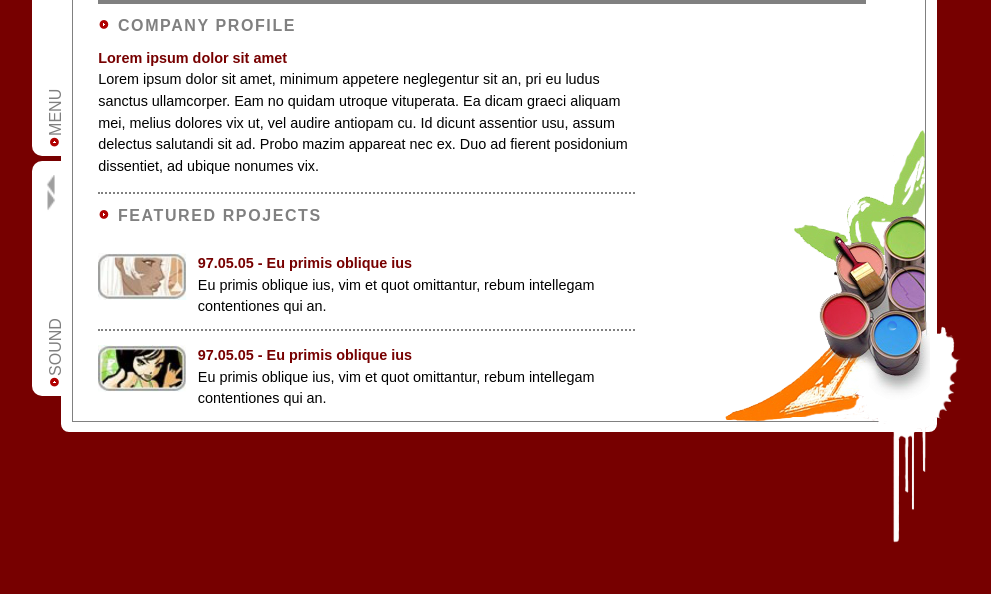
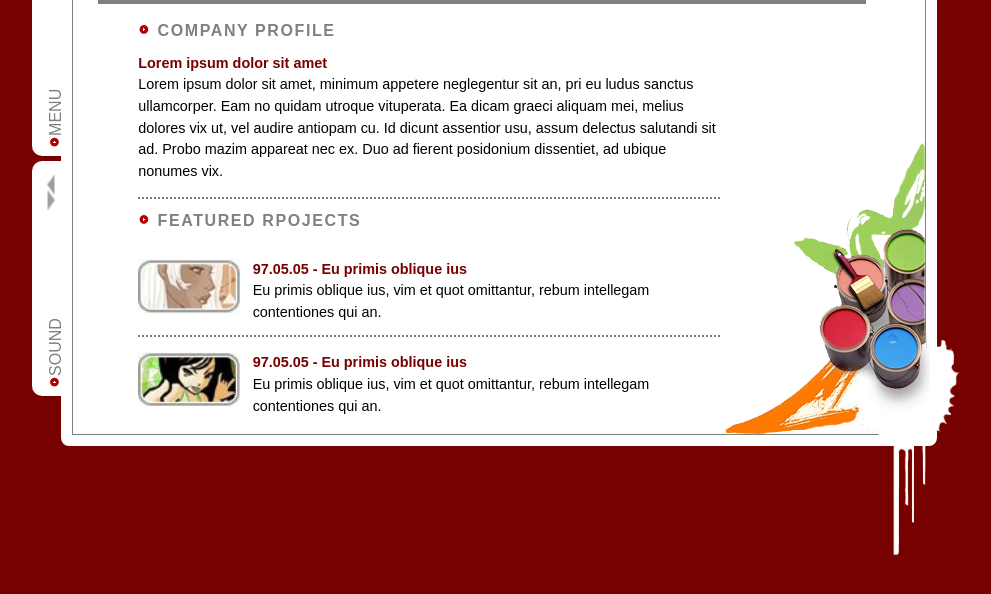
Before and after one commit to loftsmartpavelslabko/tiny, a website built with webpack: page index.html in a window 1280 px wide. Shown: the part 192-786 px from the top of the page, without its empty margins (141-1132 px from the left). Built offline with nearby package versions, Linux system fonts and the light colour scheme.

Commit message:
[ADD] html main-text -ref scss

```diff
--- a/index.html
+++ b/index.html
@@ -50,6 +50,7 @@
 		</div><!-- end letters-logo -->
 		</header><!-- end top -->
 		<main class="main-content">
+			<div class="main-text">
 			<h3 class="section-heading">COMPANY PROFILE</h3>
 			<section class="main-top-section">
 				<h4 class="main-top-heading">Lorem ipsum dolor sit amet</h4>
@@ -78,6 +79,7 @@
 					</p>
 			</section>
 			</div><!-- end main-section -->
+			</div><!-- end main-text -->
 		</main>
 		<img class="colors" src="images/index-new.png" alt="colors">
 		</div><!--end content-->
--- a/scss/styles.scss
+++ b/scss/styles.scss
@@ -114,9 +114,12 @@ $font-page: Arial, Helvetica, sans-serif;
 .main-top-section{
 	padding-bottom: 15px;
 	border-bottom: 2px dotted gray;
-	margin-right: 30%;
+	margin-right: 20%;
 }
 
+.main-text{
+	padding: 5px 0 5px 40px;
+}
 .section-heading{
 	padding: 10px 0;
 	font-family: $font-page;
@@ -147,6 +150,12 @@ $font-page: Arial, Helvetica, sans-serif;
 	color: black;
 }
 
+.main-section{
+	display: flex;
+	padding-top: 0.5%;
+	margin-right: 20%;
+}
+
 .sidebar{
 	position: absolute;
 	vertical-align: middle;
@@ -173,7 +182,7 @@ $font-page: Arial, Helvetica, sans-serif;
 
 	&.active {
 		&.position-top, &.position-bottom {
-			left: -197px;
+			left: -195px;
 		}
 	}
 }
```
